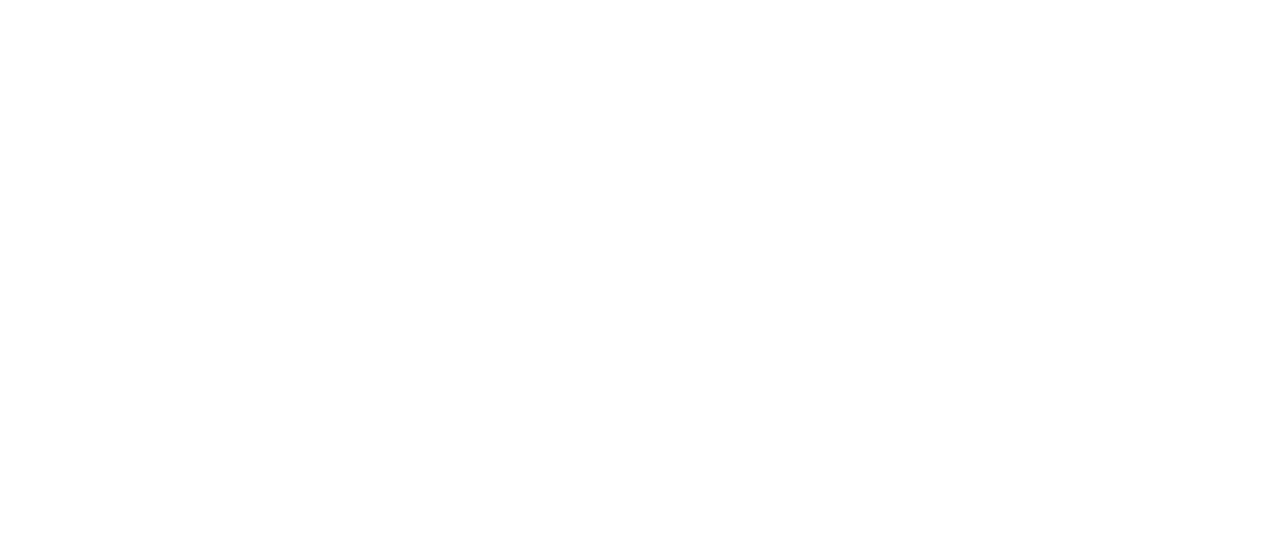
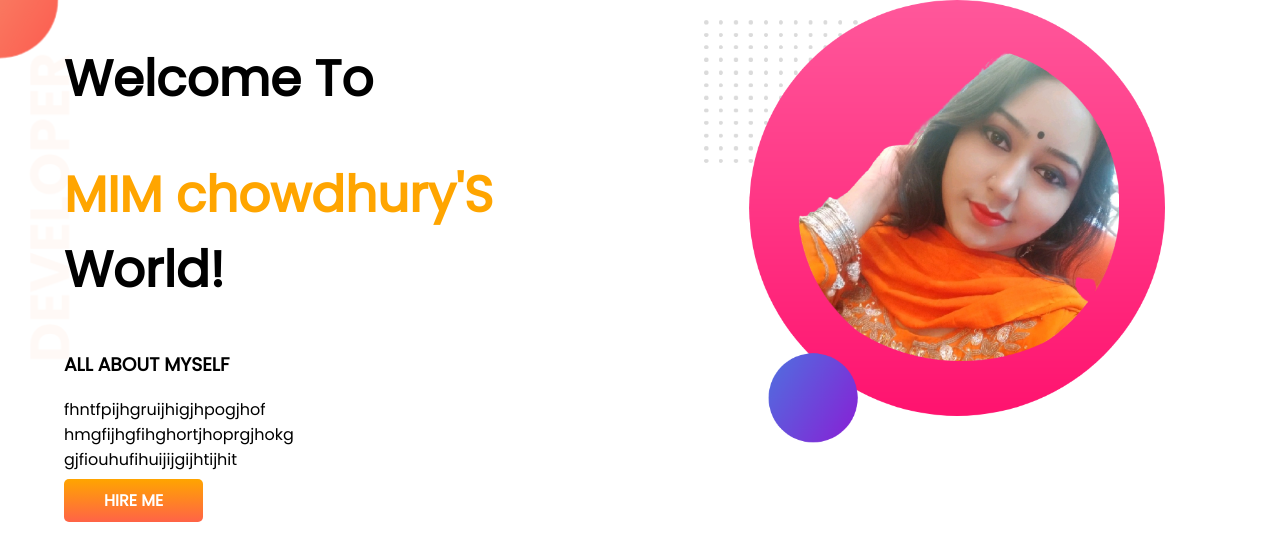
Before and after one commit to MimChowdhury66/developer-portfolio, a plain HTML site: page index.html in a window 1280 px wide. Drawn offline with Linux system fonts and the light colour scheme.

Commit message:
top -banner added

```diff
--- a/index.html
+++ b/index.html
@@ -1,12 +1,44 @@
 <!DOCTYPE html>
 <html lang="en">
+
 <head>
     <meta charset="UTF-8">
     <meta http-equiv="X-UA-Compatible" content="IE=edge">
     <meta name="viewport" content="width=device-width, initial-scale=1.0">
-    <title>my  portfolio-1</title>
+    <title>my portfolio-1</title>
+    <link rel="preconnect" href="https://fonts.googleapis.com">
+    <link rel="preconnect" href="https://fonts.gstatic.com" crossorigin>
+    <link href="https://fonts.googleapis.com/css2?family=Poppins&display=swap" rel="stylesheet">
+    <link rel="stylesheet" href="style.css">
 </head>
+
 <body>
+    <section class="top-banner">
+        <div class="half-width">
+            <h1>Welcome To</h1>
+            <h1> <span class="orange-color">MIM chowdhury'S</span> World!</h1>
+            <h3>ALL ABOUT MYSELF</h3>
+            <P>fhntfpijhgruijhigjhpogjhof <br>
+                hmgfijhgfihghortjhoprgjhokg <br>
+                gjfiouhufihuijijgijhtijhit
+            </P>
+
+            <a class="link-button" target="blank" href="https://www.linkedin.com/in/mim-chowdhury-304384196">HIRE ME</a>
+
+
+        </div>
+        <div class="half-width">
+            <img src="images/my-bg2.png" alt="">
+        </div>
+
+    </section>
+
+
+
+
+
+
 
 </body>
+
 </html>
--- a/style.css
+++ b/style.css
@@ -0,0 +1,39 @@
+body{
+    font-family: 'Poppins', sans-serif;
+    margin: 0px;
+}
+h1{
+    font-size: 50px;
+
+}
+.orange-color{
+    color:orange;
+
+}
+section{
+    display: flex;
+
+}
+.half-width{
+    width: 50%;
+    padding-left: 5%;
+
+}
+.half-width img{
+    width: 80%;
+}
+.link-button{
+    text-decoration: none ;
+    background-image: linear-gradient(orange,tomato);
+    padding: 10px  40px;
+    color: white;
+    font-weight: 700;
+
+
+    border-radius: 5px;
+}
+
+.top-banner{
+    background-image: url(images/top-banner.png);
+    background-repeat: no-repeat;
+}
```
Also changed, not shown: images/IMG_20210618_003945-removebg-preview.png (added), images/IMG_20210618_003945.jpg (added), images/IMG_20210704_011820-removebg-preview.png (added), images/IMG_20210704_011820.jpg (added), images/IMG_20210704_011916.jpg (added), images/IMG_20210704_011934.jpg (added), images/dream-bg.png (added), images/exp-bg.png (added), images/jhankar.png (added), images/jhankar2.png (added), images/my-bg.png (added), images/my-bg2.png (added), images/top-banner.png (added), 2 other files.
